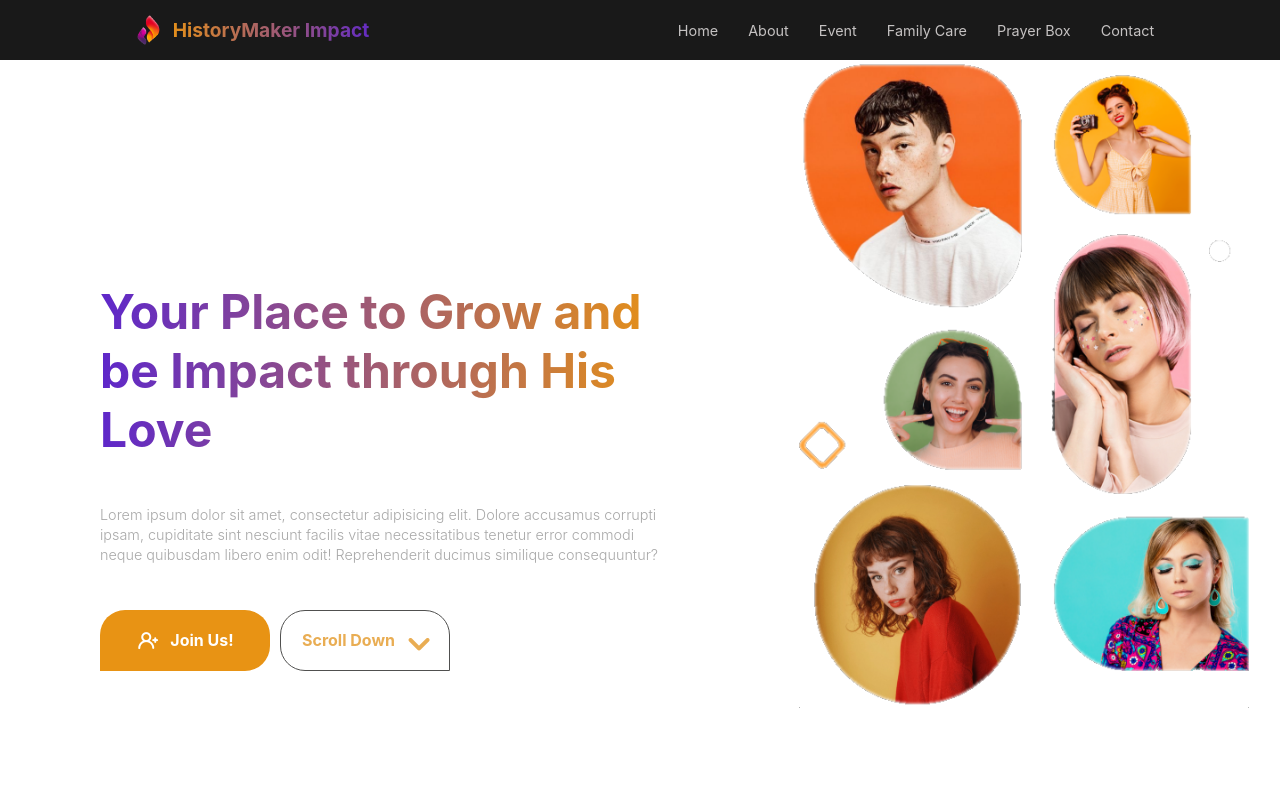
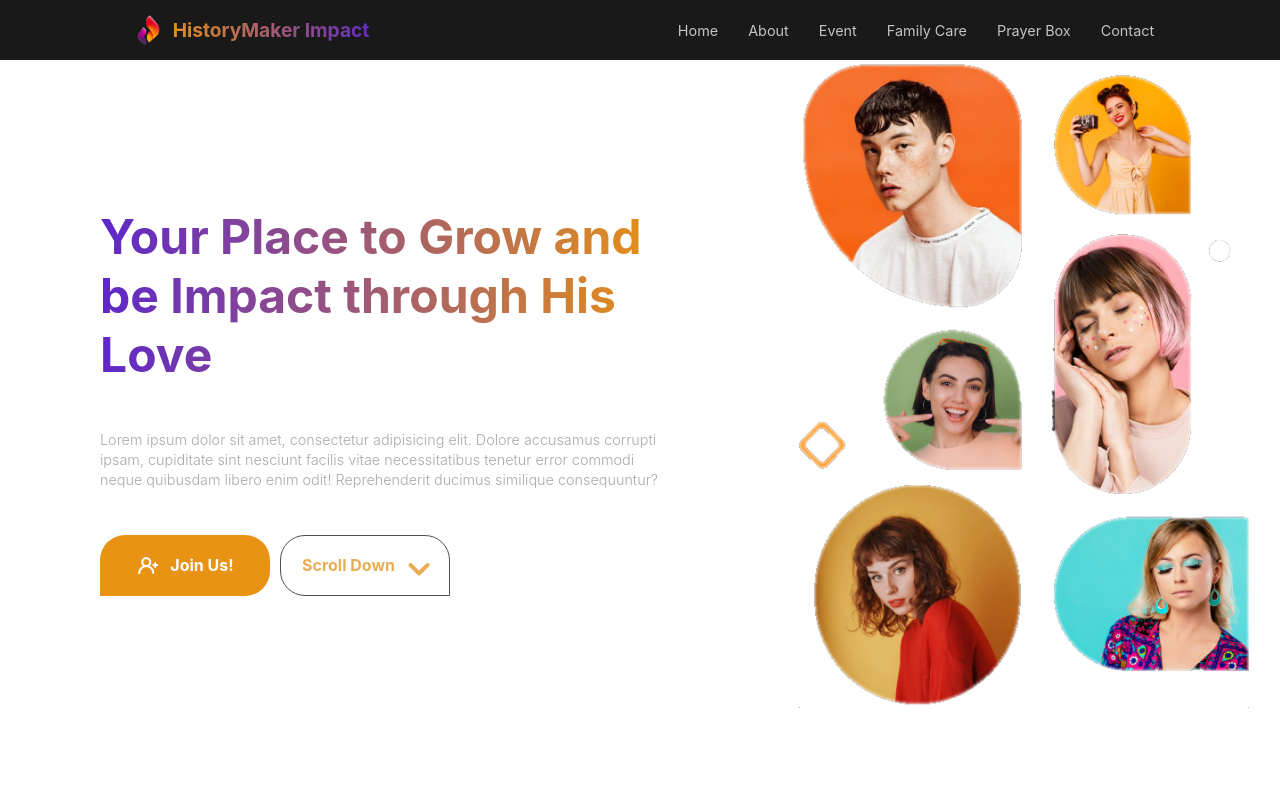
Before and after one commit to RonaldoWidiantoSiswoyo/hmi-web, a Next.js app: page / in a window 1280 px wide. Shown: the top 800 px of the page. Built offline with nearby package versions, Linux system fonts and the light colour scheme.

Commit message:
ahaasdlnasdjkhsdcjcaa commit

```diff
--- a/components/Home/Myhome.module.css
+++ b/components/Home/Myhome.module.css
@@ -1,8 +1,8 @@
 .container {
   width: 100%;
-  height: 100vh;
+  height: auto;
   display: flex;
-  /* margin-bottom: 2em; */
+  margin-bottom: 10em;
   flex-direction: row;
   color: darkgrey;
 }
@@ -103,7 +103,7 @@
   .container {
     margin-top: 0;
     flex-direction: column;
-    margin-bottom: 150px;
+    margin-bottom: 80px;
   }
   .community__image {
     width: 250px;
```
